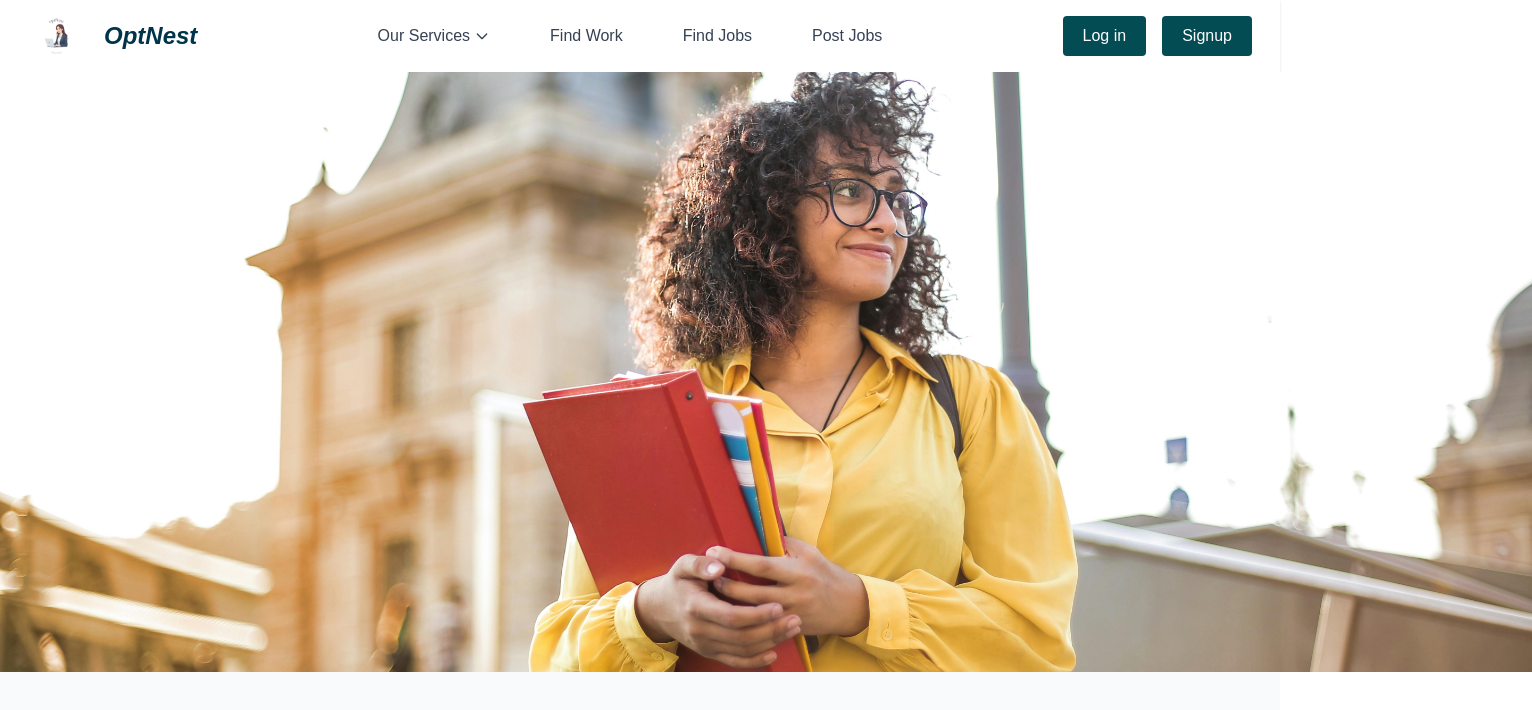
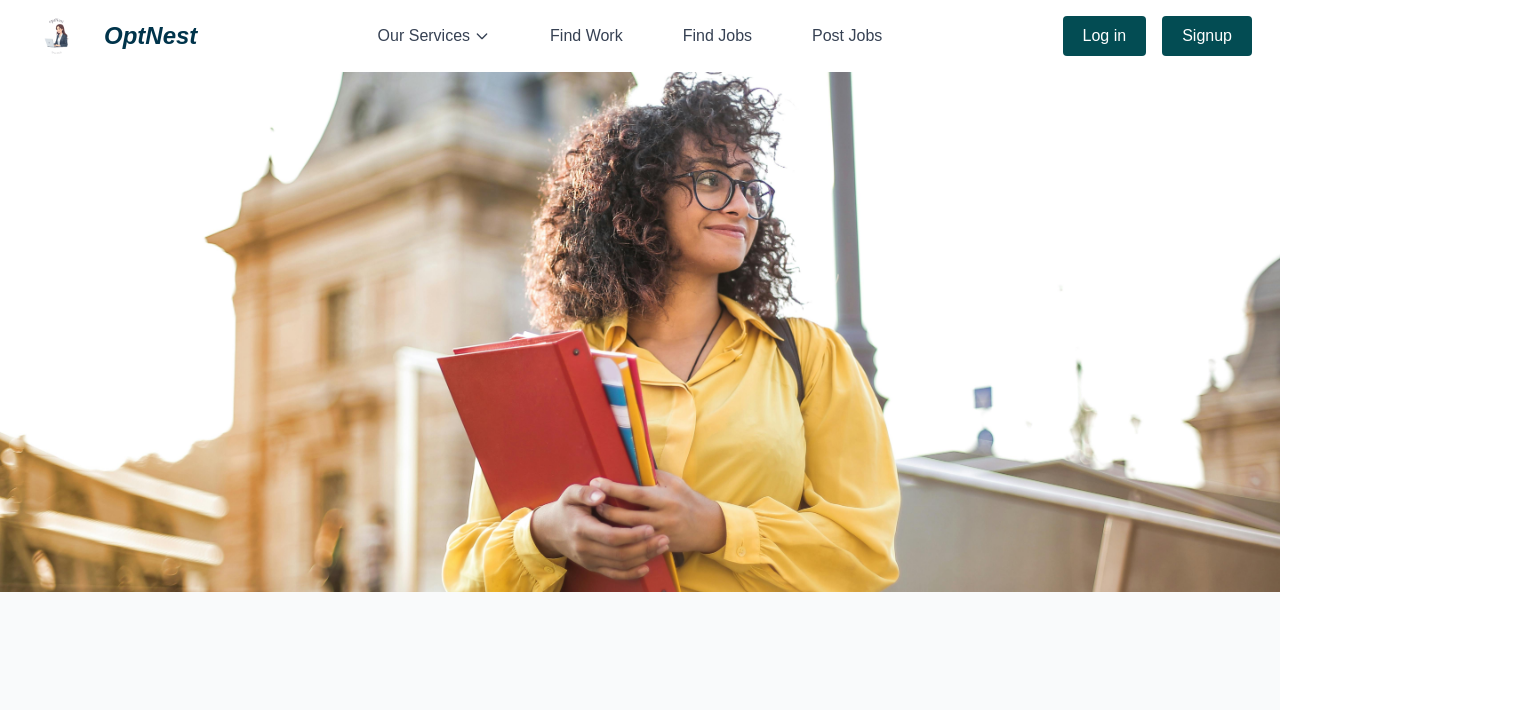
Before and after one commit to Erusavadla-Lavanya/optnest, a Next.js app: page / in a window 1280 px wide. Shown: the top 710 px of the page, 1532 px wide, since content can reach past the window. Built offline with nearby package versions, Linux system fonts and the light colour scheme.

Commit message:
Update Searchbar.tsx

```diff
--- a/app/components/Searchbar.tsx
+++ b/app/components/Searchbar.tsx
@@ -17,20 +17,22 @@
 
 // export default SearchBar;
 
+
 /* components/SearchBar.tsx */
 import { FC } from "react";
 
 const SearchBar: FC = () => {
   return (
     <div
-      className="w-383 h-150 bg-cover bg-center bg-no-repeat"
+      className="w-full h-60 sm:h-72 md:h-80 lg:h-[520px] bg-cover bg-center bg-no-repeat"
       style={{
         backgroundImage: "url('/image/students.jpg')",
       }}
     >
-      <div className="p-4 h-full flex items-center justify-center">
-        <div className="relative w-full">
-          {/* Add search input or content here */}
+      <div className="px-4 sm:px-6 lg:px-8 h-full flex items-center justify-center">
+        <div className="relative w-full max-w-3xl">
+          {/* You can add a search input below */}
+
         </div>
       </div>
     </div>
```
